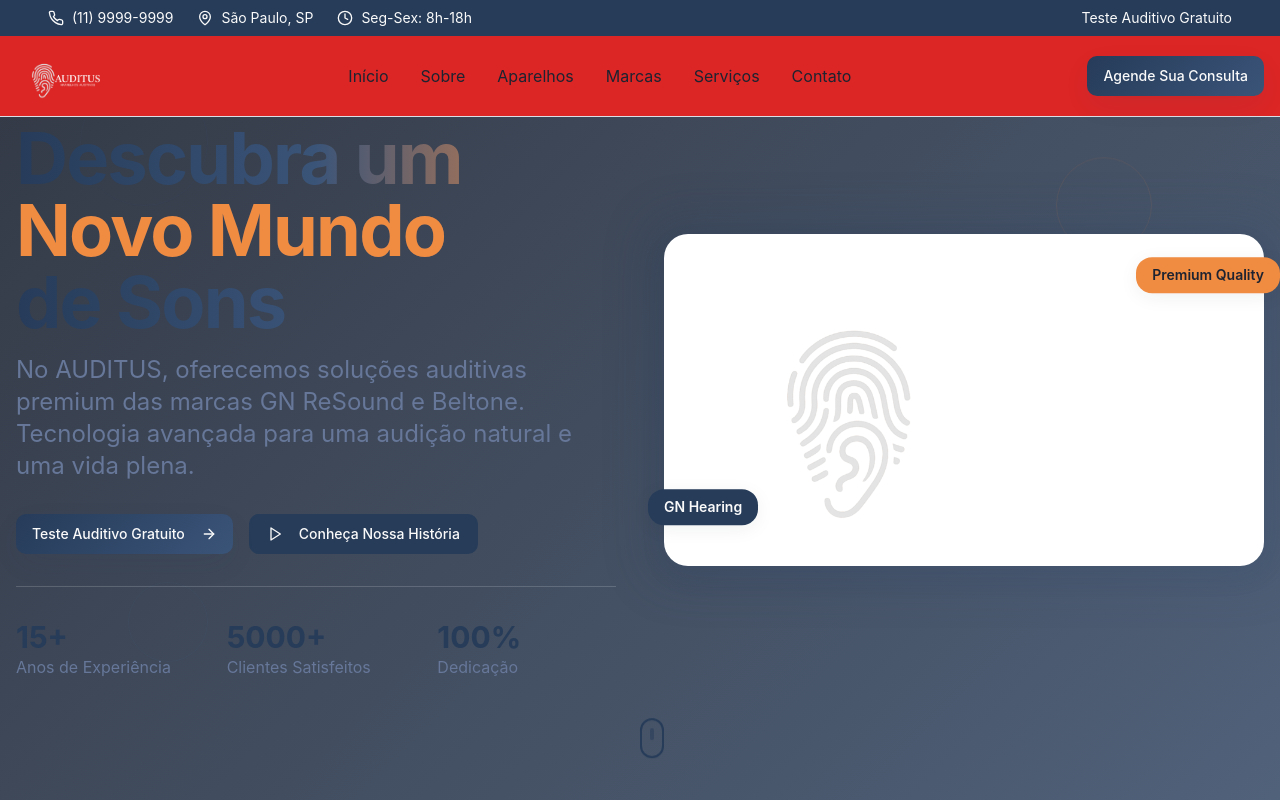
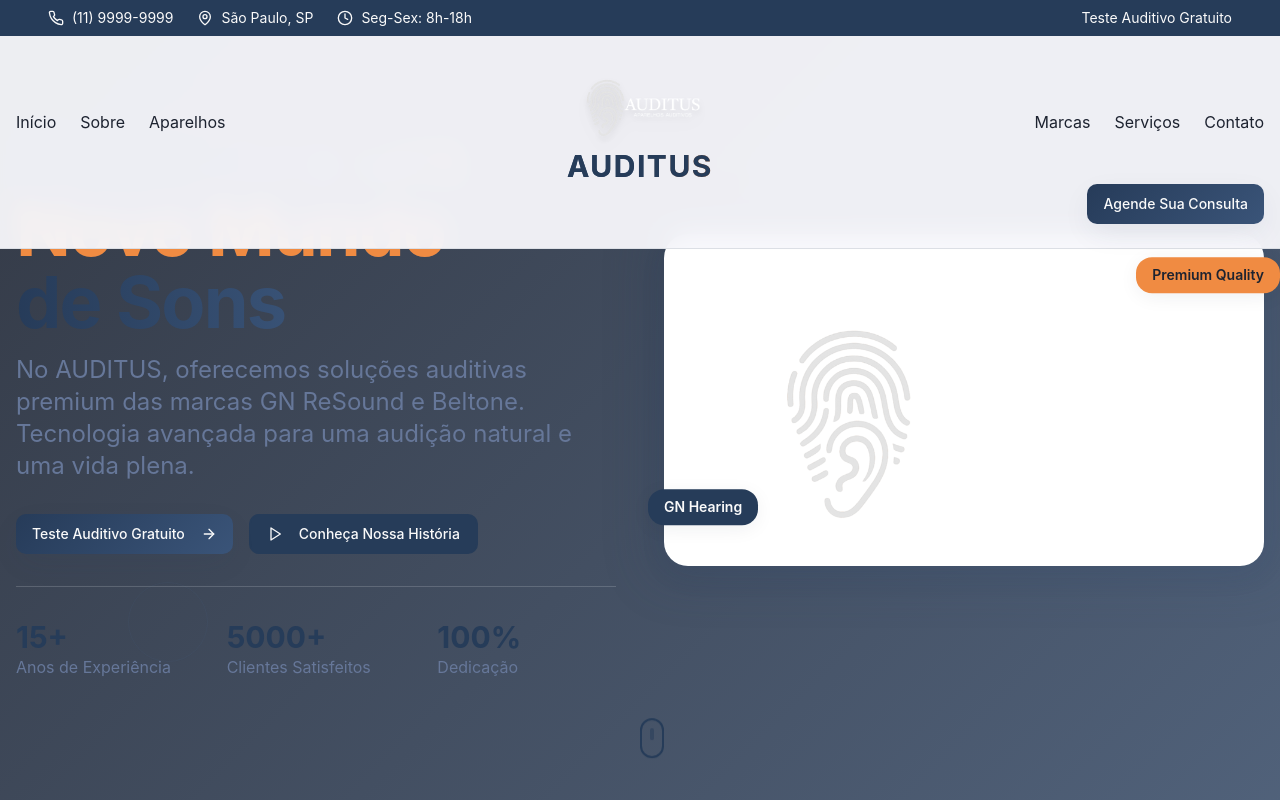
Before and after one commit to sdrmacedo-alt/auditusbelem, a React (Vite) app: page / in a window 1280 px wide. Shown: the top 800 px of the page. Built offline with nearby package versions, Linux system fonts and the light colour scheme.

Commit message:
Center logo and brand name
Refactors the header to center the logo and prominently display the AUDITUS brand name. This includes adjusting the layout, increasing the logo size, and adding the brand name as text for better visual emphasis.

```diff
--- a/src/components/Header.tsx
+++ b/src/components/Header.tsx
@@ -29,26 +29,36 @@ const Header = () => {
       </div>
 
       {/* Main navigation */}
-      <nav className="container mx-auto px-4 py-4 bg-red-600">
-        <div className="flex justify-between items-center">
-          {/* Logo */}
-          <div className="flex items-center space-x-3">
-            <img src="/lovable-uploads/01d510ef-f009-4aca-9995-d63fede3bf58.png" alt="AUDITUS" className="h-12 w-auto" />
-
-          </div>
-
-          {/* Desktop menu */}
-          <div className="hidden lg:flex items-center space-x-8">
+      <nav className="container mx-auto px-4 py-6">
+        <div className="flex justify-between items-center lg:grid lg:grid-cols-3">
+          {/* Left menu - Desktop only */}
+          <div className="hidden lg:flex items-center space-x-6">
             <a href="#home" className="text-foreground hover:text-primary transition-colors">Início</a>
             <a href="#sobre" className="text-foreground hover:text-primary transition-colors">Sobre</a>
             <a href="#aparelhos" className="text-foreground hover:text-primary transition-colors">Aparelhos</a>
+          </div>
+
+          {/* Centered Logo */}
+          <div className="flex flex-col items-center justify-center lg:col-start-2">
+            <img
+              src="/lovable-uploads/01d510ef-f009-4aca-9995-d63fede3bf58.png"
+              alt="AUDITUS"
+              className="h-16 lg:h-20 w-auto drop-shadow-lg"
+            />
+            <h1 className="text-2xl lg:text-3xl font-bold text-primary mt-2 tracking-wider heading-premium">
+              AUDITUS
+            </h1>
+          </div>
+
+          {/* Right menu - Desktop only */}
+          <div className="hidden lg:flex items-center justify-end space-x-6">
             <a href="#marcas" className="text-foreground hover:text-primary transition-colors">Marcas</a>
             <a href="#servicos" className="text-foreground hover:text-primary transition-colors">Serviços</a>
             <a href="#contato" className="text-foreground hover:text-primary transition-colors">Contato</a>
           </div>
 
-          {/* CTA Button */}
-          <div className="hidden lg:block">
+          {/* CTA Button - Desktop */}
+          <div className="hidden lg:block lg:col-start-3 lg:justify-self-end">
             <Button className="btn-premium text-primary-foreground">
               Agende Sua Consulta
             </Button>
```
